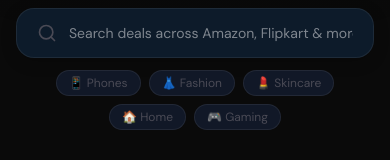
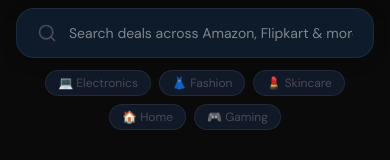
Before and after one commit to Intelli-Grid/ShadowMerchant, a Next.js app in the folder apps/web/: page / in a window 390 px wide. Shown: the part 345-505 px from the top of the page. Built offline with nearby package versions, Linux system fonts and the light colour scheme; no server answers; the database is empty.

Commit message:
fix: silence utcnow DeprecationWarning + rename Phones pill to Electronics

```diff
--- a/apps/web/src/components/HeroSearchBar.tsx
+++ b/apps/web/src/components/HeroSearchBar.tsx
@@ -7,7 +7,7 @@
 
 // Each pill links to a category page (MongoDB-backed, Algolia-independent)
 const QUICK_LINKS = [
-  { label: '📱 Phones',   href: '/category/electronics' },
+  { label: '💻 Electronics', href: '/category/electronics' },
   { label: '👗 Fashion',  href: '/category/fashion'     },
   { label: '💄 Skincare', href: '/category/beauty'      },
   { label: '🏠 Home',     href: '/category/home'        },
```
Also changed, not shown: 1 other file (tests, documents, lock files or other folders).
